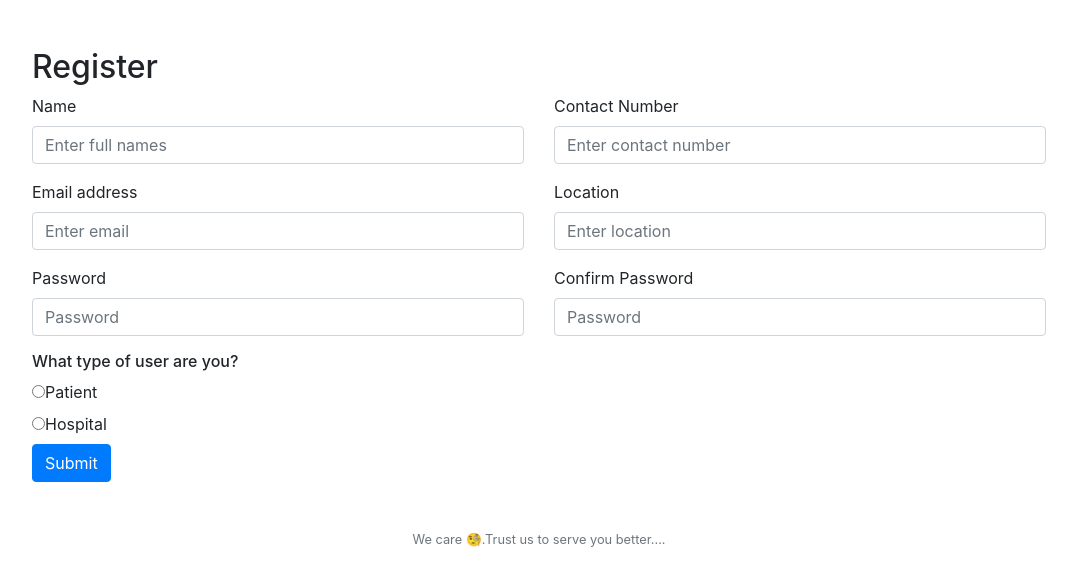
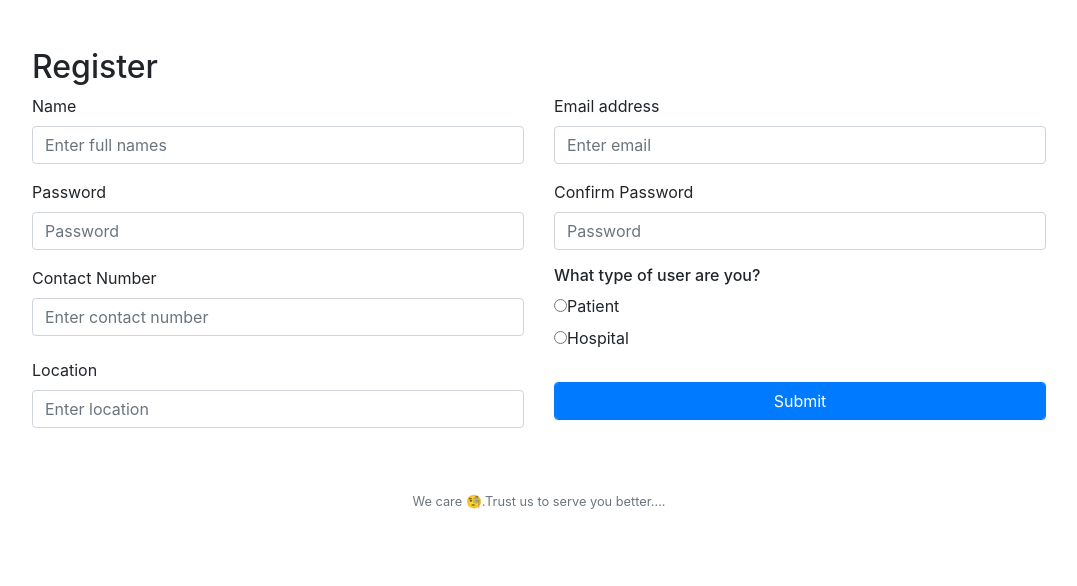
Before and after one commit to thywoe/WeCare, a Python web app: template templates/register.html in a window 1280 px wide. Shown: the part 74-660 px from the top of the page, without its empty margins (101-1178 px from the left). Run offline with Jinja, Linux system fonts and the light colour scheme; the template is opened without the code that fills it, so the values that code supplies are empty; some libraries are stand-ins or nearby versions.

Commit message:
changed-input type

```diff
--- a/templates/register.html
+++ b/templates/register.html
@@ -14,21 +14,12 @@
                         <input type="text" class="form-control" id="name_user" aria-describedby="emailHelp" placeholder="Enter full names" required>
                 </div>
                 <div class="form-group col-md-6">
-                            <label for="exampleInputEmail1">Contact Number</label>
-                            <input type="number" class="form-control" aria-describedby="emailHelp" placeholder="Enter contact number" required>
-                    </div>
-                </div>
-
-                <div class="row">
-                    <div class="form-group col-md-6">
                         <label for="exampleInputEmail1">Email address</label>
                         <input type="email" class="form-control" id="client_email" aria-describedby="emailHelp" placeholder="Enter email" required>
                 </div>
-                    <div class="form-group col-md-6">
-                        <label for="exampleInputEmail1">Location</label>
-                        <input type="text" class="form-control" id="location" aria-describedby="emailHelp" placeholder="Enter location" required>
+
             </div>
-                </div>
+
             <div class="row">
                 <div class="form-group col-md-6">
                         <label for="exampleInputPassword1">Password</label>
@@ -39,14 +30,32 @@
                         <input type="password" class="form-control" placeholder="Password">
                     </div>
                 </div>
+            <div class="row">
+                <div class="form-group col-md-6">
+                    <label for="exampleInputEmail1">Contact Number</label>
+                    <input type="text" class="form-control" aria-describedby="emailHelp" placeholder="Enter contact number" required>
+                </div>
+                <div class="col-md-6">
                 <div class="radio">
-                    <h6>What type of user are you? </h6>
-                    <label><input type="radio" name="user_type" value="patient">Patient</label>
+                    <h6>What type of user are you?</h6>
+                    <label><input  type="radio" name="user_type" value="patient">Patient</label>
                 </div>
                 <div class="radio">
                     <label><input type="radio" name="user_type" value="hospital">Hospital</label>
                 </div>
-                <button type="submit" class="btn btn-primary">Submit</button>
+            </div>
+
+                </div>
+                <div class="row">
+                    <div class="form-group col-md-6">
+                        <label for="exampleInputEmail1">Location</label>
+                        <input type="text" class="form-control" id="location" aria-describedby="emailHelp" placeholder="Enter location" required>
+                    </div>
+                    <div class="col-md-6 mt-4">
+                        <input type="submit" class="btn btn-primary form-control" value="Submit">
+                    </div>
+                </div>
+
           </form>
 
 </div>
```
Lines whose indentation alone changed are shown as unchanged.
